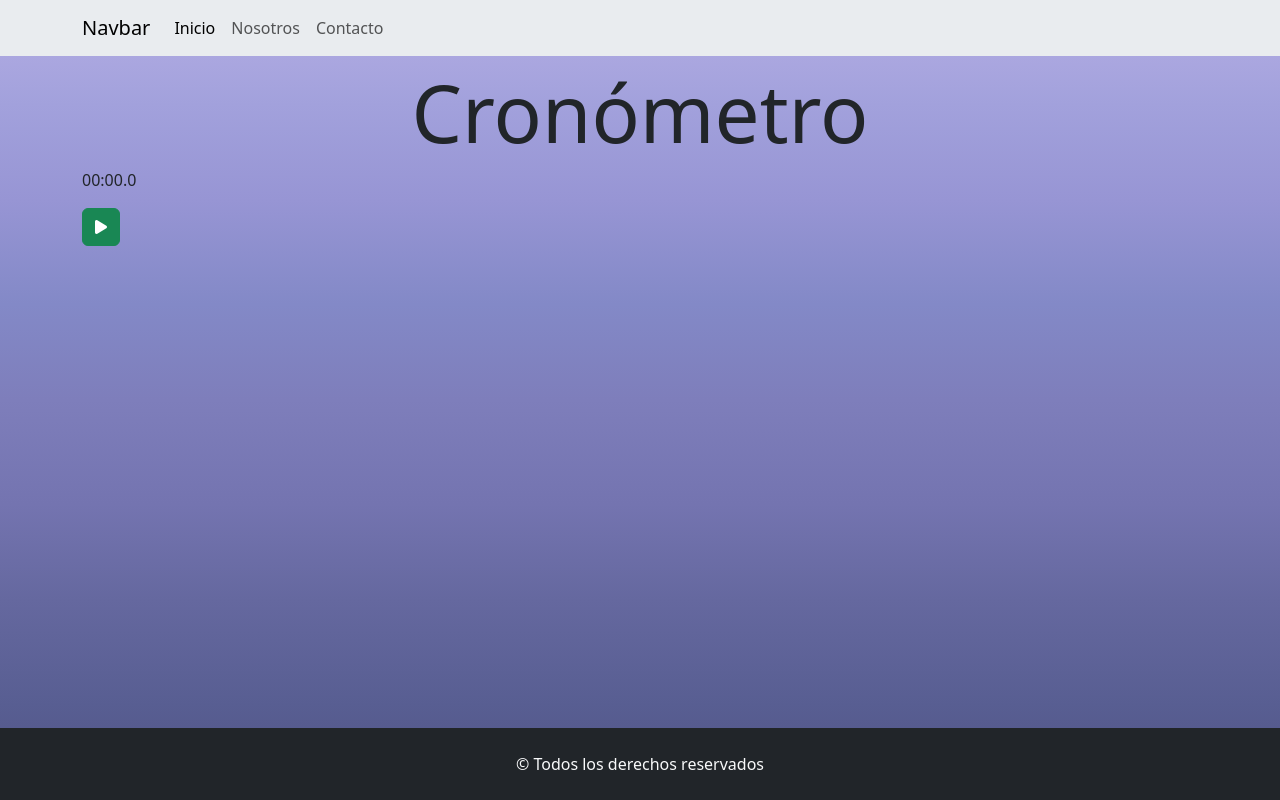
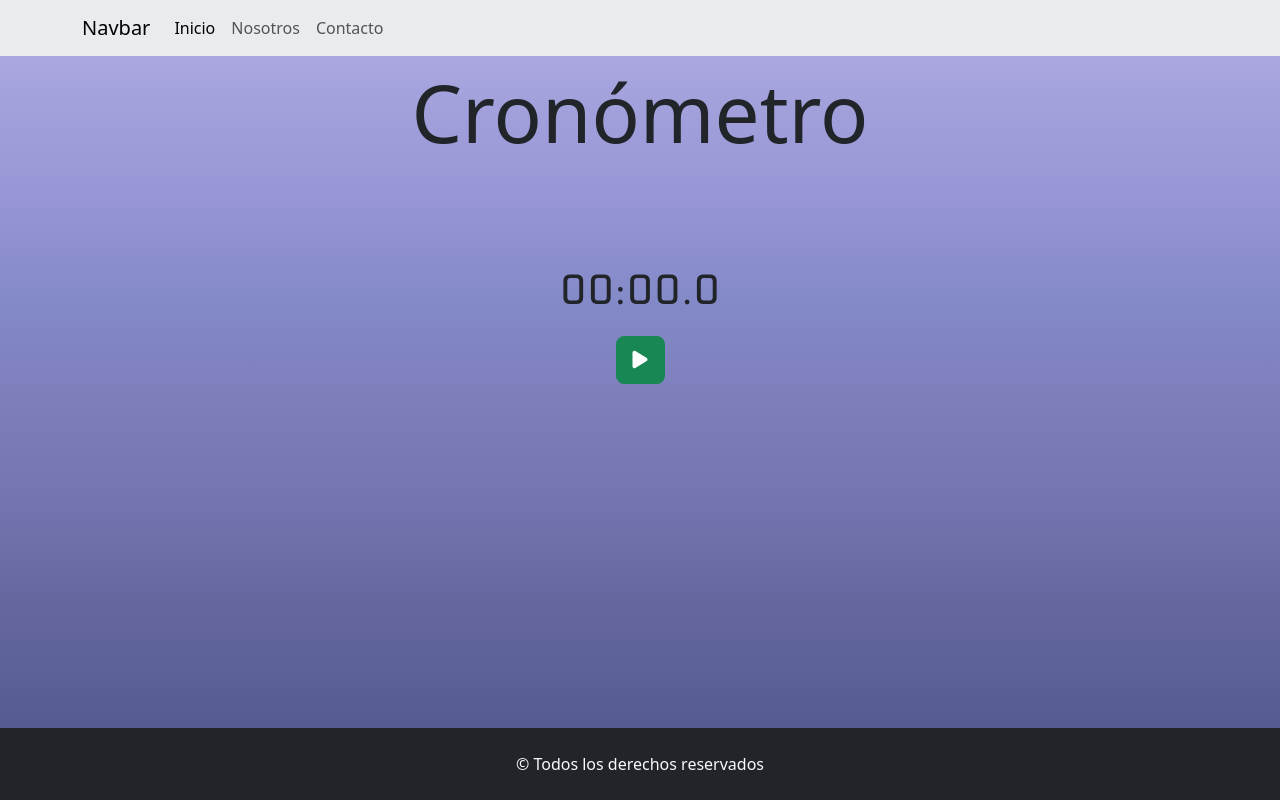
Before and after one commit to lucasecapdevila/javascript-tp5-ejercicio5, a plain HTML site: page index.html in a window 1280 px wide. Drawn offline with nearby package versions, Linux system fonts and the light colour scheme.

Commit message:
se agrega fuente para cronometro y se aumenta tamaño de botones

```diff
--- a/css/styles.css
+++ b/css/styles.css
@@ -1,3 +1,5 @@
+@import url('https://fonts.googleapis.com/css2?family=Nova+Square&display=swap');
+
 body{
   min-height: 100vh;
   display: flex;
@@ -11,6 +13,12 @@ main{
   flex-grow: 1;
 }
 
+/* Reloj */
+.contenedorReloj{
+  font-family: 'Nova Square', sans-serif;
+  margin-top: 100px;
+}
+
 button:active{
   transform: scale(0.98);
   -webkit-box-shadow: inset 0px 0px 5px 2px rgba(0,0,0,0.2);
--- a/index.html
+++ b/index.html
@@ -42,10 +42,12 @@
   <main class="container my-2">
     <h1 class="text-center display-1">Cronómetro</h1>
 
-    <p id="tiempo"></p>
-    <button id="inicio" class="btn btn-success"><i class="fa-solid fa-play"></i></button>
-    <button id="pausa" class="btn btn-warning"><i class="fa-solid fa-pause"></i></button>
-    <button id="detener" class="btn btn-danger"><i class="fa-solid fa-stop"></i></button>
+    <div class="contenedorReloj text-center">
+      <p class="fs-1" id="tiempo"></p>
+      <button id="inicio" class="btn btn-success btn-lg"><i class="fa-solid fa-play"></i></button>
+      <button id="pausa" class="btn btn-warning btn-lg"><i class="fa-solid fa-pause"></i></button>
+      <button id="detener" class="btn btn-danger btn-lg"><i class="fa-solid fa-stop"></i></button>
+    </div>
 
   </main>
 
```
